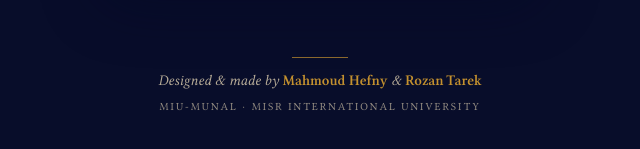
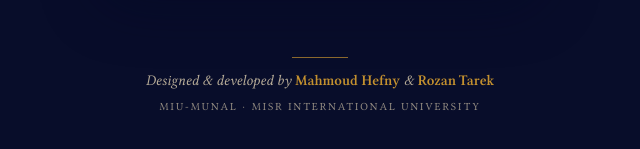
Before and after one commit to Mahmoud-hefny21/MUN, a website: page dist/index.html in a window 1280 px wide. Shown: the part 669-818 px from the top of the page, 320-960 px from the left. Drawn offline with Linux system fonts and the light colour scheme; no server answers.

Commit message:
Footer: Designed & developed by
Co-Authored-By: Claude Opus 5.5 <noreply@anthropic.com>

```diff
--- a/dist/index.html
+++ b/dist/index.html
@@ -63,7 +63,7 @@
     <div id="content"></div>
     <footer class="site-footer">
       <span class="footer-rule" aria-hidden="true"></span>
-      <p>Designed &amp; made by <strong>Mahmoud Hefny</strong> &amp; <strong>Rozan Tarek</strong></p>
+      <p>Designed &amp; developed by <strong>Mahmoud Hefny</strong> &amp; <strong>Rozan Tarek</strong></p>
       <small>MIU-MUNAL · Misr International University</small>
     </footer>
   </main>
```
